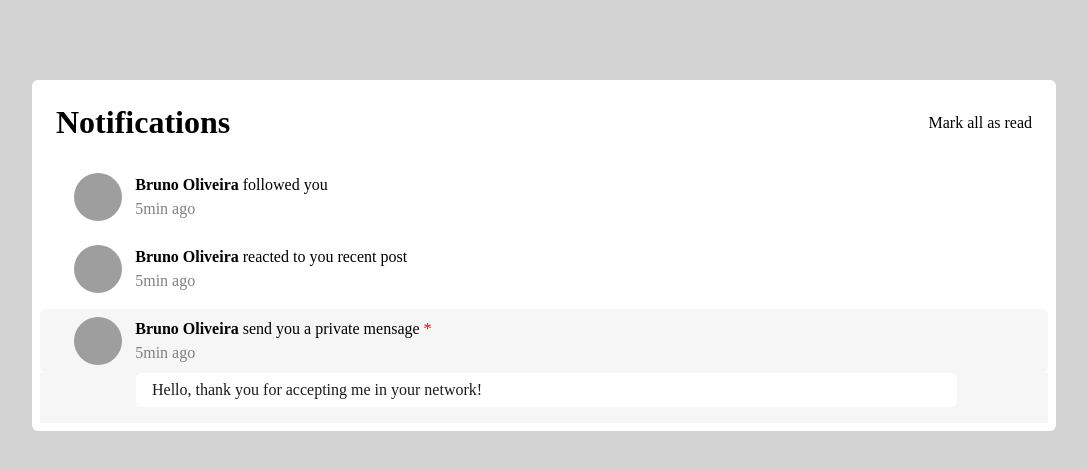
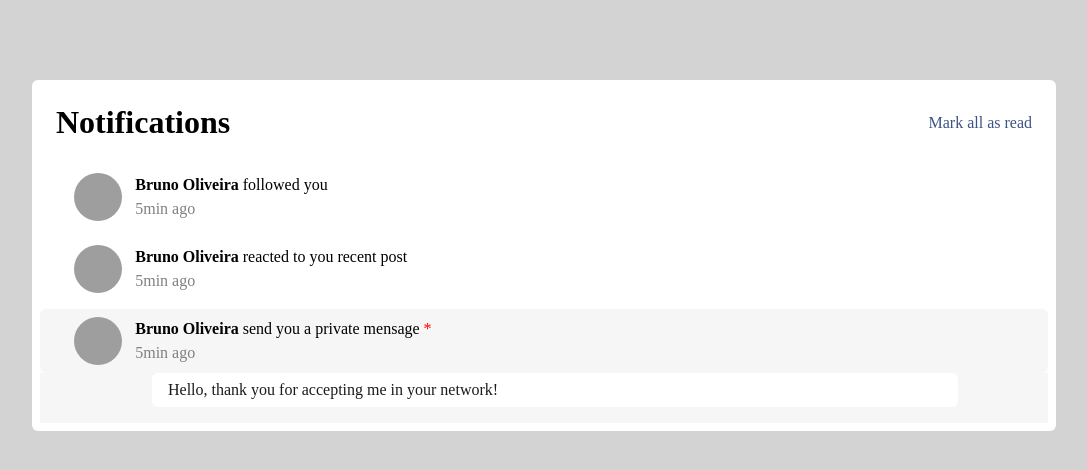
Before and after one commit to brxnx8/notification-screen, a React (Vite) app: page / in a window 1280 px wide. In both pictures the pointer is over the element "Mark all as read". Shown: the top 470 px of the page, without its empty margins (96-1183 px from the left). Built offline with nearby package versions, Linux system fonts and the light colour scheme; grey boxes are pictures that could not be loaded.

Commit message:
colocando hover em alguns elementos

```diff
--- a/src/components/header.module.css
+++ b/src/components/header.module.css
@@ -6,3 +6,12 @@
     padding: 1rem;
 
 }
+.header > p{
+    color: gray;
+}
+
+.header> p:hover{
+    color: rgba(5, 34, 98, 0.781);
+
+    cursor: pointer;
+}
--- a/src/components/mensage.module.css
+++ b/src/components/mensage.module.css
@@ -1,5 +1,5 @@
 .containerMensage{
-    padding-left: 6rem;
+    padding-left: 7rem;
     padding-bottom: 1rem;
 
     background-color:  rgba(237, 237, 237, 0.514);;
@@ -14,3 +14,8 @@
     background-color: white;
     color: rgba(0, 0, 0, 0.898);
 }
+.containerMensage > p:hover{
+    background-color: rgba(195, 249, 255, 0.353);
+
+    cursor: pointer;
+}
--- a/src/components/notification.jsx
+++ b/src/components/notification.jsx
@@ -7,7 +7,7 @@ export function Notification(props){
             <div className={styles.notification}>
                 <img src={props.image} alt="" />
                 <div>
-                    <p className="pContent"><strong>{props.name}</strong> {props.content}</p>
+                    <p className="pContent"><strong className={styles.name}>{props.name}</strong> {props.content}</p>
                     <p className={styles.hour}>{props.hour}</p>
 
                 </div>
--- a/src/components/notification.module.css
+++ b/src/components/notification.module.css
@@ -22,6 +22,11 @@
 
     line-height: 1.5rem;
 }
+.name:hover{
+    color: rgba(5, 34, 98, 0.781);
+
+    cursor: pointer;
+}
 
 .hour{
     font-weight: 100;
```
